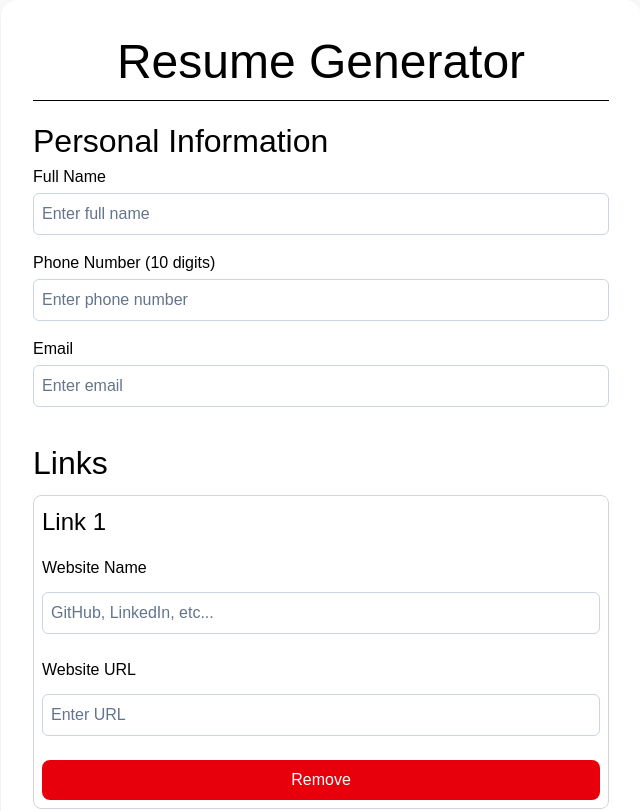
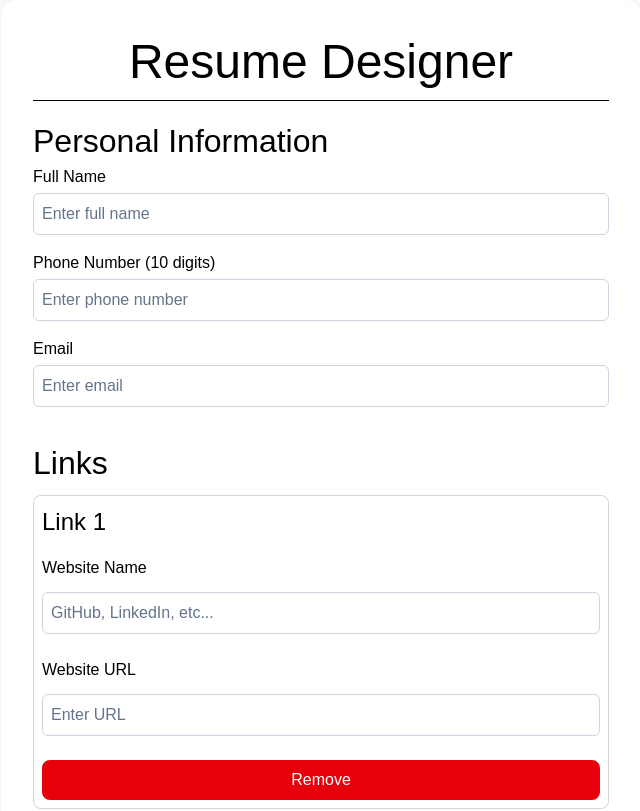
Before and after one commit to LucaMawyin/resume-designer, a Next.js app: page / in a window 1280 px wide. Shown: the top 811 px of the page, without its empty margins (319-959 px from the left). Built offline with nearby package versions, Linux system fonts and the light colour scheme.

Commit message:
Changed name to resume designer

```diff
--- a/src/app/layout.tsx
+++ b/src/app/layout.tsx
@@ -1,7 +1,7 @@
 import "./globals.css";
 
 export const metadata = {
-  title: "Resume Generator",
+  title: "Resume Designer",
   description: "A website to produce LaTex-based resumes",
   icons: {
     icon: [
--- a/src/app/page.tsx
+++ b/src/app/page.tsx
@@ -275,7 +275,7 @@ export default function Home() {
                     pb-2
                 "
             >
-                Resume Generator
+                Resume Designer
             </h1>
 
             <form
```
